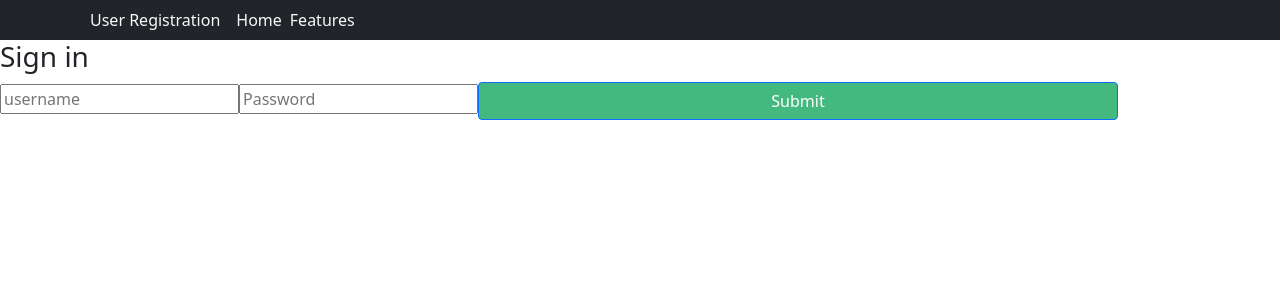
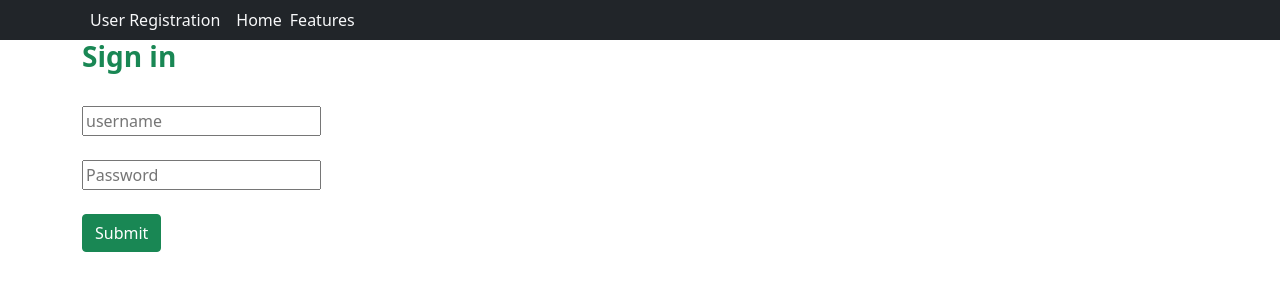
Before and after one commit to Bria222/Global-clinic, a React (Create React App) app: page /login in a window 1280 px wide. Shown: the top 300 px of the page. Built offline with nearby package versions, Linux system fonts and the light colour scheme.

Commit message:
style login form

```diff
--- a/src/components/Login.js
+++ b/src/components/Login.js
@@ -1,12 +1,10 @@
 import React, { useState } from 'react'
 import Form from 'react-bootstrap/Form'
 import Button from 'react-bootstrap/Button'
-import Sign_img from './Sign_img'
 import { NavLink } from 'react-router-dom'
 import { useNavigate } from 'react-router-dom'
-import { ToastContainer, toast } from 'react-toastify';
 import 'react-toastify/dist/ReactToastify.css';
-import swal from 'sweetalert';
+
 async function loginUser(credentials) {
     return fetch('http://app.larntechke.com:8083/auth/login', {
       method: 'POST',
@@ -48,10 +46,11 @@ async function loginUser(credentials) {
 
     return (
 
-          <div >
+          <div className='container'>
 
 
-             <h3> Sign in</h3>
+             <h3 className='text-success fw-bolder'> Sign in</h3>
+             <br />
 
             <form  onSubmit={handleSubmit}>
               <input
@@ -63,6 +62,7 @@ async function loginUser(credentials) {
                 placeholder="username"
                 onChange={e => setusername(e.target.value)}
               />
+              <br/><br />
               <input
 
                 required
@@ -73,9 +73,8 @@ async function loginUser(credentials) {
                 type="password"
                 onChange={e => setPassword(e.target.value)}
               />
-              <Button variant="primary" className='col-lg-6'  style={{ background: "rgb(67, 185, 127)" }} type="submit">
-                                Submit
-            </Button>
+              <br /><br />
+              <Button  className='btn btn-success' type="submit">Submit</Button>
             </form>
           </div>
 
```
